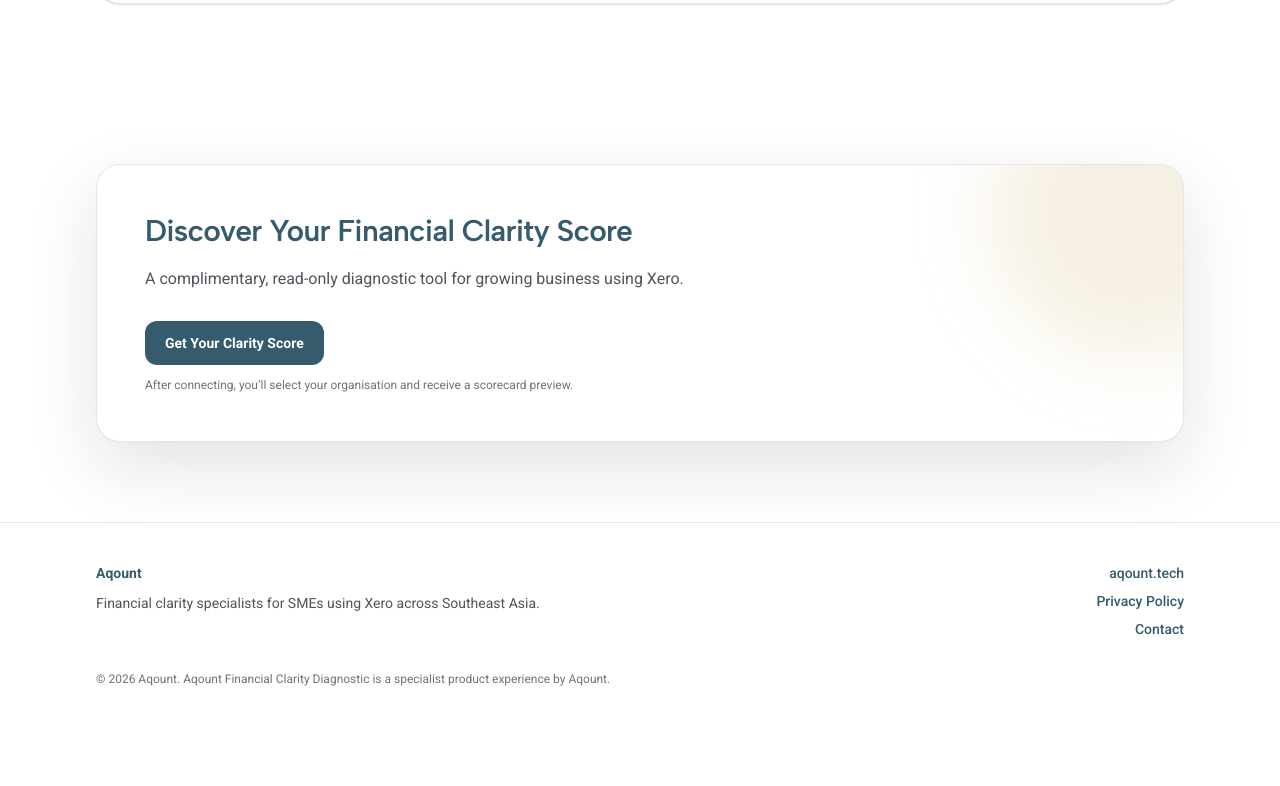
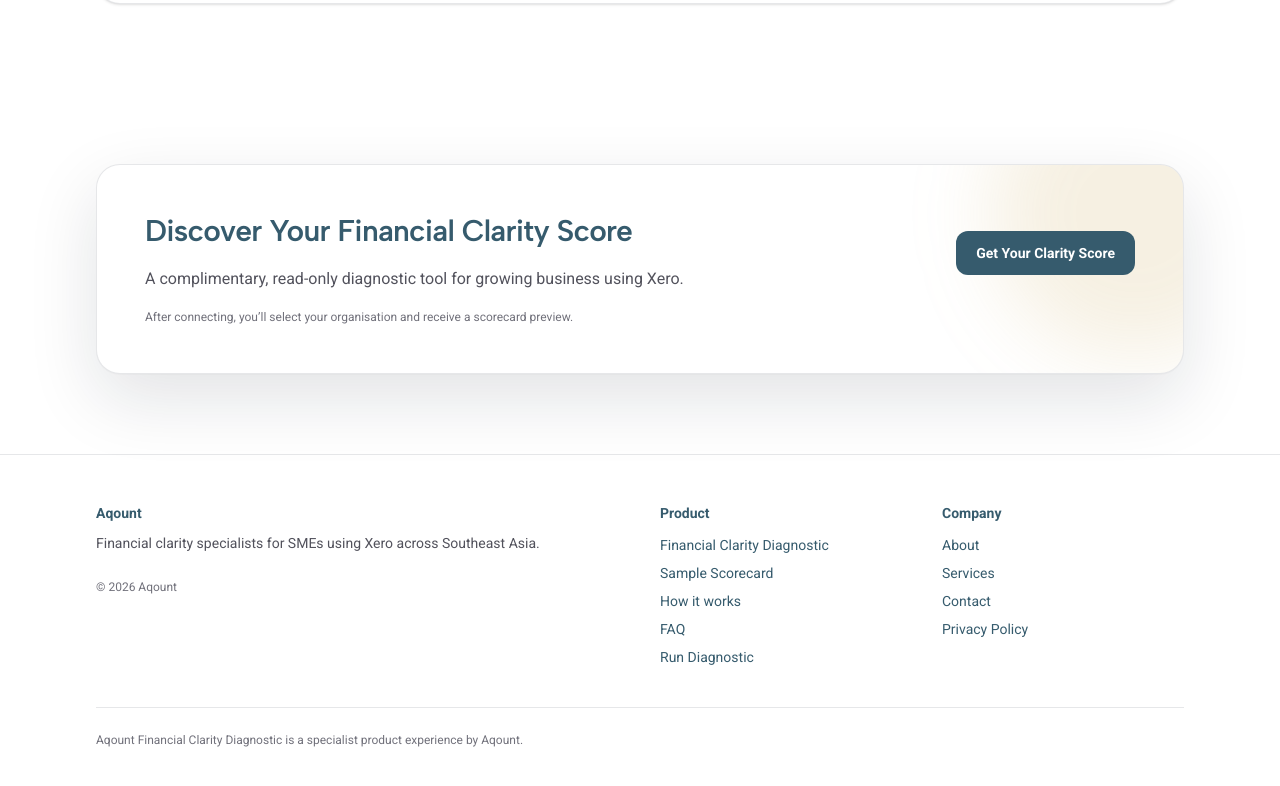
Before and after one commit to noemisasum/xero-financial-clarity, a Next.js app: page / in a window 1280 px wide. Shown: the part 4463-5249 px from the top of the page. Before the commit the page ends 5190 px from the top, so only its background shows below. Built offline with nearby package versions, Linux system fonts and the light colour scheme.

Commit message:
CTA: right-align button with prompt below; footer: denser 3-column layout w/ product & company links

```diff
--- a/src/app/page.tsx
+++ b/src/app/page.tsx
@@ -483,6 +483,8 @@
           <div className="relative overflow-hidden rounded-3xl border border-[var(--border)] bg-white p-8 shadow-[0_1px_0_rgba(17,24,39,0.02),0_25px_70px_rgba(17,24,39,0.12)] sm:p-12">
             <div className="absolute -right-24 -top-24 h-72 w-72 rounded-full bg-[color:var(--accent-soft)] blur-2xl" />
             <div className="relative">
+              <div className="grid gap-6 lg:grid-cols-[1fr_auto] lg:items-center">
+                <div>
                   <h3 className="text-2xl font-semibold tracking-tight text-[color:var(--heading)] sm:text-3xl">
                     Discover Your Financial Clarity Score
                   </h3>
@@ -490,10 +492,13 @@
                     A complimentary, read-only diagnostic tool for growing business
                     using Xero.
                   </p>
-              <div className="mt-7 flex flex-col gap-3 sm:flex-row sm:items-center">
+                </div>
+                <div className="lg:justify-self-end">
                   <Button href="/api/xero/connect">Get Your Clarity Score</Button>
                 </div>
-              <div className="mt-3 text-xs text-zinc-500">
+              </div>
+
+              <div className="mt-4 text-xs text-zinc-500">
                 After connecting, you’ll select your organisation and receive a
                 scorecard preview.
               </div>
@@ -503,46 +508,104 @@
       </section>
 
       {/* Footer */}
-      <footer className="border-t border-[var(--border)] bg-white py-10">
+      <footer className="border-t border-[var(--border)] bg-white py-12">
         <Container>
-          <div className="grid gap-8 sm:grid-cols-2 sm:items-start">
-            <div>
+          <div className="grid gap-10 sm:grid-cols-2 lg:grid-cols-4">
+            <div className="lg:col-span-2">
               <div className="text-sm font-semibold text-[color:var(--heading)]">
                 Aqount
               </div>
-              <p className="mt-2 text-sm leading-6 text-zinc-600">
+              <p className="mt-2 max-w-md text-sm leading-6 text-zinc-600">
                 Financial clarity specialists for SMEs using Xero across
                 Southeast Asia.
               </p>
+              <div className="mt-6 text-xs text-zinc-500">© {new Date().getFullYear()} Aqount</div>
             </div>
-            <div className="flex flex-col gap-2 sm:items-end">
+
+            <div>
+              <div className="text-sm font-semibold text-[color:var(--heading)]">
+                Product
+              </div>
+              <ul className="mt-3 space-y-2 text-sm">
+                <li>
+                  <a href="#" className="text-[color:var(--link)] hover:opacity-90">
+                    Financial Clarity Diagnostic
+                  </a>
+                </li>
+                <li>
+                  <a href="#scorecard" className="text-[color:var(--link)] hover:opacity-90">
+                    Sample Scorecard
+                  </a>
+                </li>
+                <li>
+                  <a href="#how" className="text-[color:var(--link)] hover:opacity-90">
+                    How it works
+                  </a>
+                </li>
+                <li>
+                  <a href="#faq" className="text-[color:var(--link)] hover:opacity-90">
+                    FAQ
+                  </a>
+                </li>
+                <li>
+                  <a href="/api/xero/connect" className="text-[color:var(--link)] hover:opacity-90">
+                    Run Diagnostic
+                  </a>
+                </li>
+              </ul>
+            </div>
+
+            <div>
+              <div className="text-sm font-semibold text-[color:var(--heading)]">
+                Company
+              </div>
+              <ul className="mt-3 space-y-2 text-sm">
+                <li>
                   <a
-                href="https://aqount.tech"
-                className="text-sm font-medium text-[color:var(--link)] hover:opacity-90"
+                    href="https://aqount.tech/about/"
+                    className="text-[color:var(--link)] hover:opacity-90"
                     target="_blank"
                     rel="noreferrer"
                   >
-                aqount.tech
+                    About
                   </a>
+                </li>
+                <li>
                   <a
-                href="/privacy"
-                className="text-sm font-medium text-[color:var(--link)] hover:opacity-90"
+                    href="https://aqount.tech/finance-operations-optimization/"
+                    className="text-[color:var(--link)] hover:opacity-90"
+                    target="_blank"
+                    rel="noreferrer"
                   >
-                Privacy Policy
+                    Services
                   </a>
+                </li>
+                <li>
                   <a
-                href="https://aqount.tech/contact"
-                className="text-sm font-medium text-[color:var(--link)] hover:opacity-90"
+                    href="https://aqount.tech/contact/"
+                    className="text-[color:var(--link)] hover:opacity-90"
                     target="_blank"
                     rel="noreferrer"
                   >
                     Contact
                   </a>
+                </li>
+                <li>
+                  <a
+                    href="https://aqount.tech/privacy-policy/"
+                    className="text-[color:var(--link)] hover:opacity-90"
+                    target="_blank"
+                    rel="noreferrer"
+                  >
+                    Privacy Policy
+                  </a>
+                </li>
+              </ul>
             </div>
           </div>
-          <div className="mt-8 text-xs text-zinc-500">
-            © {new Date().getFullYear()} Aqount. Aqount Financial Clarity
-            Diagnostic is a specialist product experience by Aqount.
+
+          <div className="mt-10 border-t border-[var(--border)] pt-6 text-xs text-zinc-500">
+            Aqount Financial Clarity Diagnostic is a specialist product experience by Aqount.
           </div>
         </Container>
       </footer>
```
Lines whose indentation alone changed are shown as unchanged.
